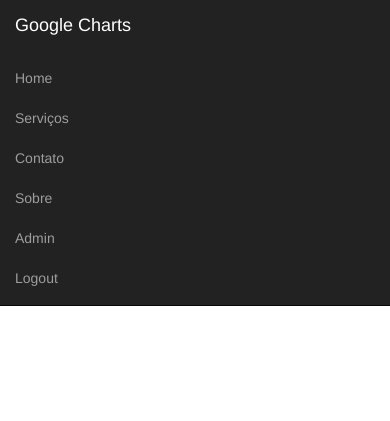
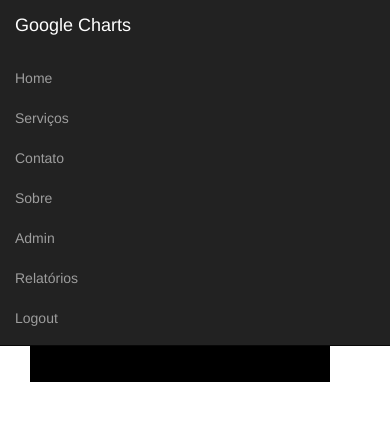
Before and after one commit to Douglasproglima/ProjetoGoogleCharts, a PHP site: page /admin in a window 390 px wide. Shown: the top 421 px of the page. Run offline with PHP 8.4, Linux system fonts and the light colour scheme; data that the repository does not hold is empty.

Commit message:
10 - Alterações nas páginas home, serviços, sobre, contato, admin e header

```diff
--- a/admin.php
+++ b/admin.php
@@ -15,15 +15,15 @@
 
 			<div class="col-md-12">
 				<div class="row">
-					<div class="col-md-4">
-
+					<div class="col-md-6">
+						<canvas id="idSemDados" class="chart"></canvas>
 					</div>
 
-					<div class="col-md-4">
-						<canvas id="horarios" class="chart"></canvas>
+					<div class="col-md-6">
+						<canvas id="idHorarios" class="chart"></canvas>
 					</div>
 
-					<div class="col-md-4">
+					<div class="col-md-6">
 
 					</div>
 
--- a/contato.php
+++ b/contato.php
@@ -1,5 +1,5 @@
 <?php
-include 'classe/Trafico.php';
+include 'classes/Trafico.php';
 new Trafico();
 ?>
 
--- a/includes/header.php
+++ b/includes/header.php
@@ -1,15 +1,16 @@
 	<div class="navbar navbar-inverse navbar-fixed-top">
 		<div class="container">
 			<div class="navbar-header">
-				<a class="navbar-brand" href="index.php" >Google Charts</a>
+				<a class="navbar-brand" href="home" >Google Charts</a>
 			</div>
 			<div>
 				<ul class="nav navbar-nav">
-					<li><a href="index.php">Home</a></li>
-					<li><a href="servicos.php">Serviços</a></li>
-					<li><a href="contato.php">Contato</a></li>
-					<li><a href="sobre.php">Sobre</a></li>
-					<li><a href="admin.php">Admin</a></li>
+					<li><a href="home">Home</a></li>
+					<li><a href="servicos">Serviços</a></li>
+					<li><a href="contato">Contato</a></li>
+					<li><a href="sobre">Sobre</a></li>
+					<li><a href="admin">Admin</a></li>
+					<li><a href="relatorios">Relatórios</a></li>
 					<li><a href="">Logout</a></li>
 				</ul>
 			</div>
--- a/index.php
+++ b/index.php
@@ -1,5 +1,5 @@
 <?php
-include_once 'classe/Trafico.php';
+include_once 'classes/Trafico.php';
 new Trafico();
 ?>
 
@@ -17,11 +17,9 @@
 		<div class="container-fluid">
 			<?php include 'includes/header.php'; ?>
 			<div class="row">
-				<div class="col-md-4"></div>
-				<div class="col-md-4 top text-center">
+				<div class="col-md-6 top text-center">
 					<h1>Página Inicial</h1>
 				</div>
-				<div class="col-md-4"></div>
 			</div>
 		</div>
 
--- a/servicos.php
+++ b/servicos.php
@@ -1,5 +1,5 @@
 <?php
-include 'classe/Trafico.php';
+include 'classes/Trafico.php';
 new Trafico();
 ?>
 
--- a/sobre.php
+++ b/sobre.php
@@ -1,5 +1,5 @@
 <?php
-include 'classe/Trafico.php';
+include 'classes/Trafico.php';
 new Trafico();
 ?>
 
```
